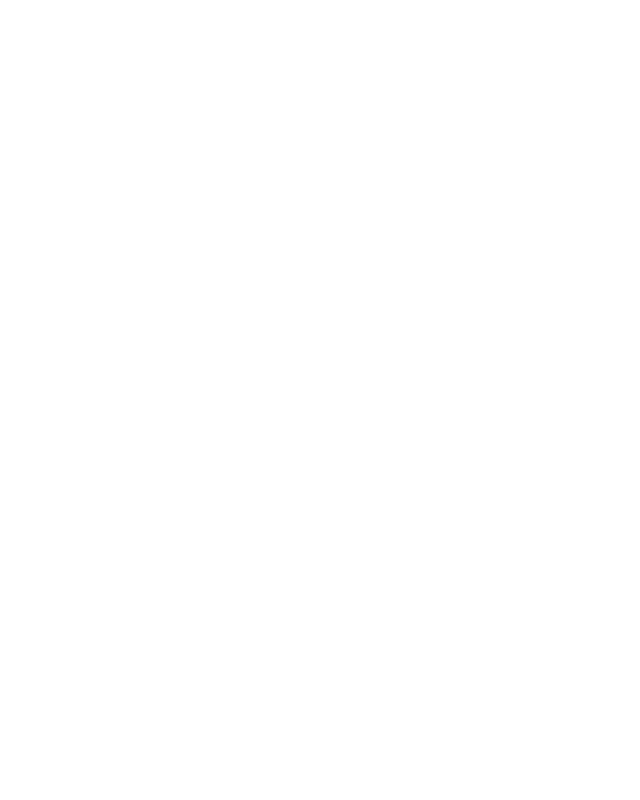
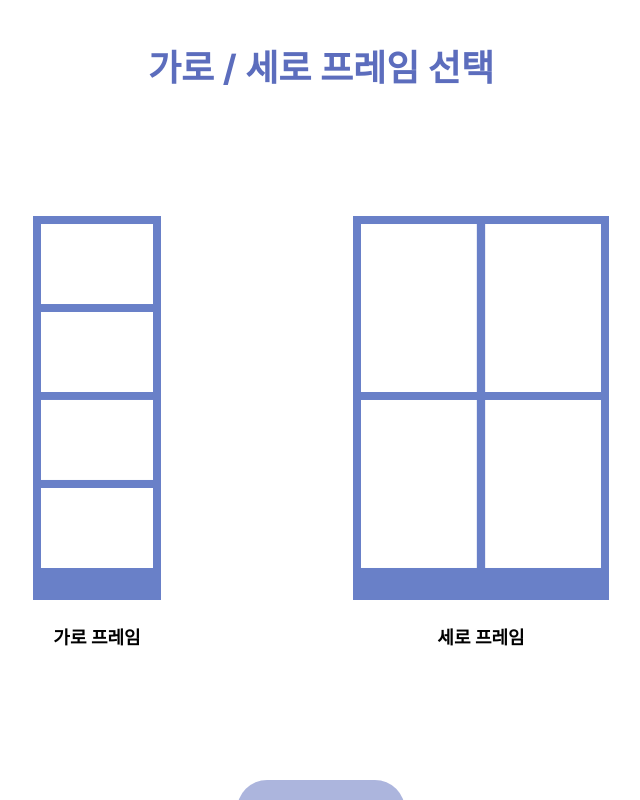
Before and after one commit to sw4Booth/FE, a React (Vite) app: page /frame-type in a window 1280 px wide. Before the commit this address had no page. Shown: the whole page, without its empty margins (319-959 px from the left). Built offline with nearby package versions, Linux system fonts and the light colour scheme; a web font is replaced by a local one.

Commit message:
feat: 가로/세로 프레임 선택 페이지 구현

```diff
--- a/src/App.tsx
+++ b/src/App.tsx
@@ -1,16 +1,21 @@
 import { BrowserRouter, Route, Routes } from "react-router";
 import MainLayout from "./layouts/MainLayout";
 import Start from "./pages/Start";
+import FrameType from "./pages/FrameType";
+import { PhotoBoothProvider } from "./contexts/PhotoBoothProvider";
 
 function App() {
     return (
+        <PhotoBoothProvider>
             <BrowserRouter>
                 <Routes>
                     <Route element={<MainLayout />}>
                         <Route index element={<Start />} />
+                        <Route path="/frame-type" element={<FrameType />} />
                     </Route>
                 </Routes>
             </BrowserRouter>
+        </PhotoBoothProvider>
     );
 }
 
--- /dev/null
+++ b/src/components/PhotoFrame.tsx
@@ -0,0 +1,48 @@
+import type { FrameType } from "../types/FrameType";
+
+interface Props {
+    frameType: FrameType;
+    className?: string;
+}
+
+const PhotoFrame = ({ frameType, className }: Props) => {
+    return (
+        frameType === "landscape" ? (
+            <svg className={["fill-primary-500", className].join(" ")} viewBox="0 0 600 1800" version="1.1" xmlns="http://www.w3.org/2000/svg" xmlnsXlink="http://www.w3.org/1999/xlink" xmlSpace="preserve" style={{ fillRule: "evenodd", clipRule: "evenodd", strokeLinejoin: "round", strokeMiterlimit: 2 }}>
+                <rect x="0" y="0" width="600" height="1800" />
+                <g transform="matrix(1.12661,0,0,1.44222,-36.8562,-67.6914)">
+                    <rect x="66" y="73" width="466" height="260" style={{ fill: "white" }} />
+                </g>
+                <g transform="matrix(1.12661,0,0,1.44222,-36.8562,344.717)">
+                    <rect x="66" y="73" width="466" height="260" style={{ fill: "white" }} />
+                </g>
+                <g transform="matrix(1.12661,0,0,1.44222,-36.8562,757.069)">
+                    <rect x="66" y="73" width="466" height="260" style={{ fill: "white" }} />
+                </g>
+                <g transform="matrix(1.12661,0,0,1.44222,-36.8562,1169.72)">
+                    <rect x="66" y="73" width="466" height="260" style={{ fill: "white" }} />
+                </g>
+            </svg>
+        ) : (
+            <svg className={["fill-primary-500", className].join(" ")} viewBox="0 0 1200 1800" version="1.1" xmlns="http://www.w3.org/2000/svg" xmlnsXlink="http://www.w3.org/1999/xlink" xmlSpace="preserve" style={{ fillRule: "evenodd", clipRule: "evenodd", strokeLinejoin: "round", strokeMiterlimit: 2 }}>
+                <g transform="matrix(2,0,0,1,0,0)">
+                    <rect x="0" y="0" width="600" height="1800" />
+                </g>
+                <g transform="matrix(1.16521,0,0,3.0285,-39.4037,-183.489)">
+                    <rect x="66" y="73" width="466" height="260" style={{ fill: "white" }} />
+                </g>
+                <g transform="matrix(1.16521,0,0,3.0285,542.529,-183.489)">
+                    <rect x="66" y="73" width="466" height="260" style={{ fill: "white" }} />
+                </g>
+                <g transform="matrix(1.16521,0,0,3.0285,-39.4037,641.4)">
+                    <rect x="66" y="73" width="466" height="260" style={{ fill: "white" }} />
+                </g>
+                <g transform="matrix(1.16521,0,0,3.0285,542.529,641.4)">
+                    <rect x="66" y="73" width="466" height="260" style={{ fill: "white" }} />
+                </g>
+            </svg>
+        )
+    );
+};
+
+export default PhotoFrame;
--- /dev/null
+++ b/src/pages/FrameType.tsx
@@ -0,0 +1,35 @@
+import { useEffect } from "react";
+import Button from "../components/Button";
+import Heading from "../components/Heading";
+import PhotoFrame from "../components/PhotoFrame";
+import { usePhotoBooth } from "../hooks/usePhotoBooth";
+import type { FrameType } from "../types/FrameType";
+
+export default function FrameType() {
+    const { frameType, setFrameType } = usePhotoBooth();
+
+    const handleFrameTypeClick = (frameType: FrameType) => {
+        setFrameType(frameType);
+    };
+
+    useEffect(() => {
+        console.log("frameType:", frameType);
+    }, [frameType]);
+
+    return (
+        <div className="flex flex-col w-full h-full items-center">
+            <Heading>가로 / 세로 프레임 선택</Heading>
+            <div className="flex gap-32 my-24">
+                <div className="flex flex-col items-center gap-6 p-8 hover:bg-primary-100 data-[active=true]:bg-primary-100 rounded-lg cursor-pointer" onClick={() => handleFrameTypeClick("landscape")} data-active={frameType === "landscape"}>
+                    <PhotoFrame frameType="landscape" className="h-96" />
+                    <span className="text-lg font-semibold">가로 프레임</span>
+                </div>
+                <div className="flex flex-col items-center gap-6 p-8 hover:bg-primary-100 data-[active=true]:bg-primary-100 rounded-lg cursor-pointer" onClick={() => handleFrameTypeClick("portrait")} data-active={frameType === "portrait"}>
+                    <PhotoFrame frameType="portrait" className="h-96" />
+                    <span className="text-lg font-semibold">세로 프레임</span>
+                </div>
+            </div>
+            <Button size="lg" disabled={!frameType}>선택 완료</Button>
+        </div>
+    );
+}
```
Lines whose indentation alone changed are shown as unchanged.
